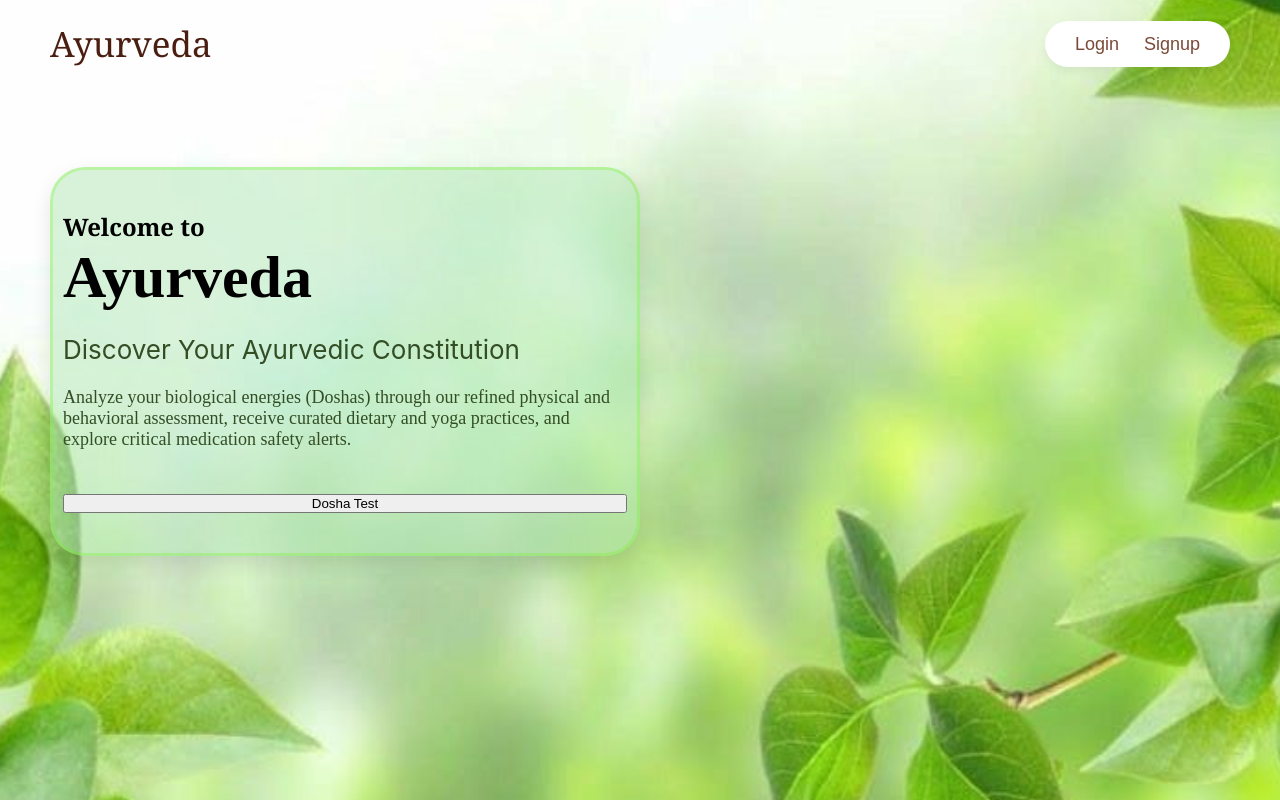
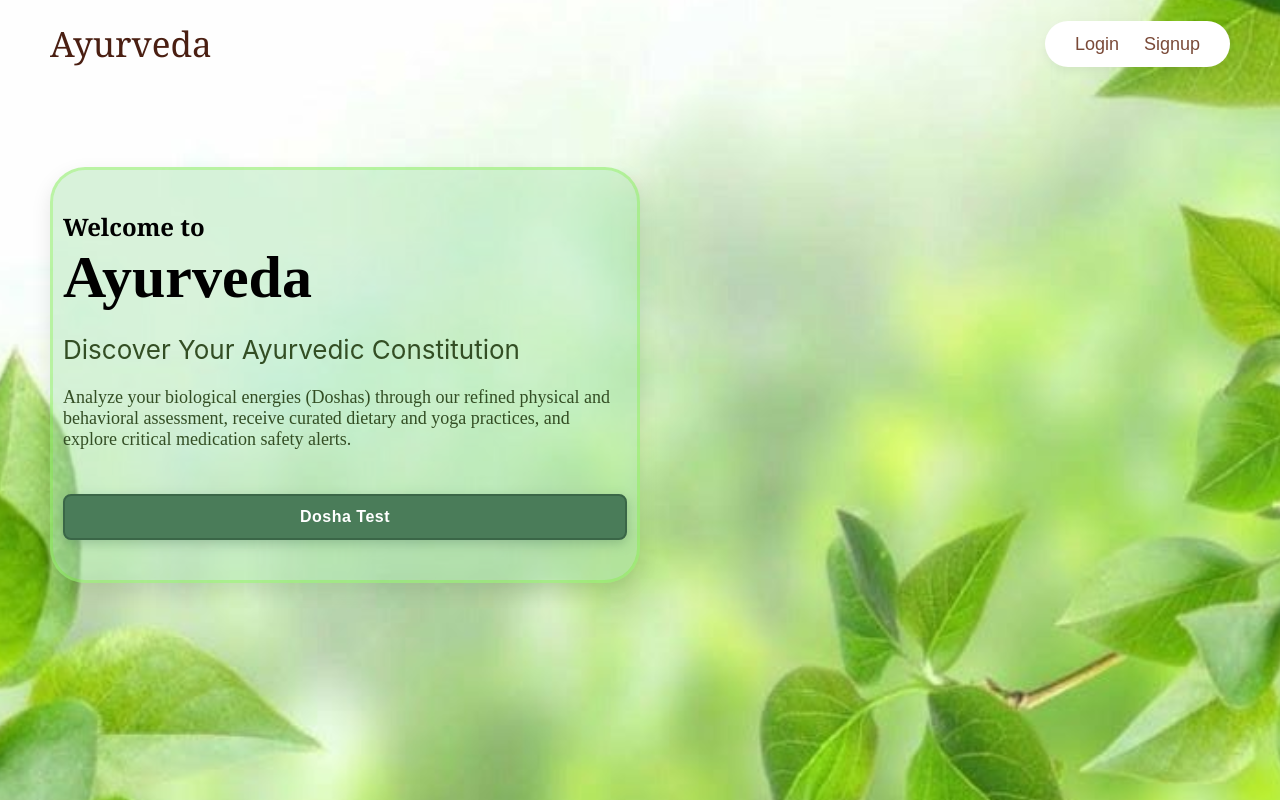
Before and after one commit to divy336/tridosha-ai, a React (Vite) app: page / in a window 1280 px wide. Built offline with nearby package versions, Linux system fonts and the light colour scheme.

Commit message:
updated Dosh test button

```diff
--- a/src/pages/Dashboard.tsx
+++ b/src/pages/Dashboard.tsx
@@ -126,6 +126,29 @@ function Dashboard() {
 
         <button
           onClick={() => navigate("/assessment")}
+          style={{
+            backgroundColor: "#4a7c59",
+            color: "#ffffff",
+            border: "2px solid #3a6647",
+            borderRadius: "8px",
+            padding: "12px 40px",
+            fontSize: "16px",
+            fontWeight: "600",
+            letterSpacing: "0.5px",
+            cursor: "pointer",
+            boxShadow: "0 4px 12px rgba(74, 124, 89, 0.35)",
+            transition: "all 0.2s ease",
+          }}
+          onMouseEnter={e => {
+            e.currentTarget.style.backgroundColor = "#3a6647";
+            e.currentTarget.style.boxShadow = "0 6px 16px rgba(74, 124, 89, 0.5)";
+            e.currentTarget.style.transform = "translateY(-1px)";
+          }}
+          onMouseLeave={e => {
+            e.currentTarget.style.backgroundColor = "#4a7c59";
+            e.currentTarget.style.boxShadow = "0 4px 12px rgba(74, 124, 89, 0.35)";
+            e.currentTarget.style.transform = "translateY(0)";
+          }}
         >
           Dosha Test
         </button>
```
